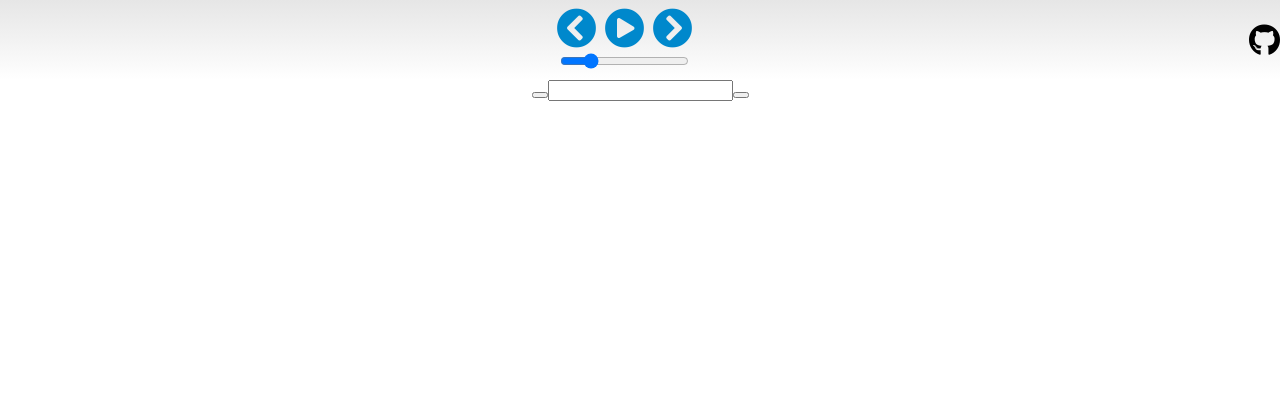
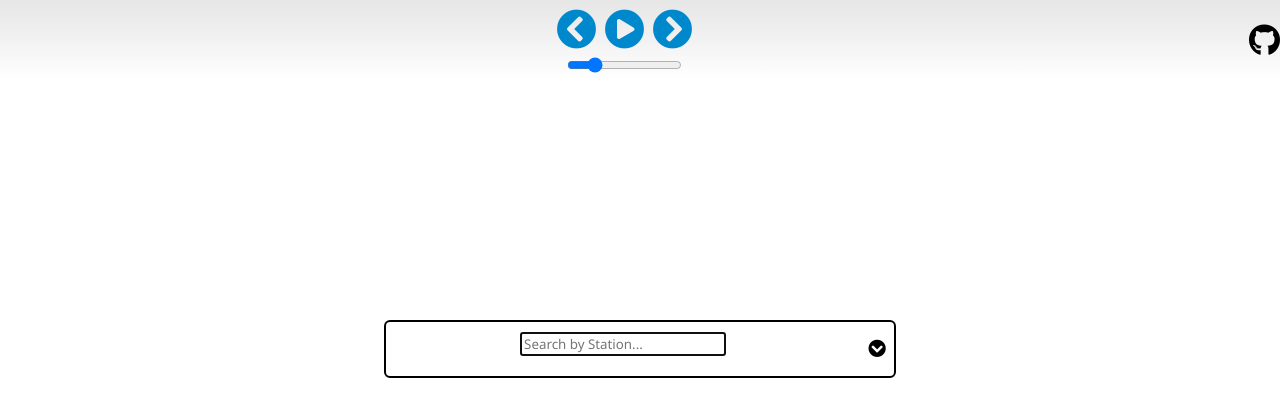
Before and after one commit to m1k3f/RadioPlayer-React, a React (Create React App) app in the folder ClientApp/: page / in a window 1280 px wide. Shown: the top 416 px of the page. Built offline with nearby package versions, Linux system fonts and the light colour scheme.

Commit message:
search updates

```diff
--- a/ClientApp/src/components/search/AdvancedSearchBars.js
+++ b/ClientApp/src/components/search/AdvancedSearchBars.js
@@ -4,7 +4,8 @@ export default class AdvancedSearchBars extends Component {
 
     render() {
         return (
-            <div>
+            <div hidden>
+                <p>Advanced Search</p>
                 {/*
                     <SearchCountry />
                     <SearchState />
--- a/ClientApp/src/components/search/StationSearch.js
+++ b/ClientApp/src/components/search/StationSearch.js
@@ -1,20 +1,39 @@
 import React, { Component } from 'react';
-import AdvancedSearchButton from './controls/AdvancedSearchButton'
+
 import SearchBar from './controls/SearchBar'
-import ClearSearchButton from './controls/ClearSearchButton'
-import AdvancedSearchBars from './AdvancedSearchBars'
 import SearchResults from './SearchResults'
 
 export default class StationSearch extends Component {
 
+    state = {
+        searchResults: null
+    }
+
+    handleSearchBarCallback = (searchCriteria) => {
+
+    }
+
+    getSearchResults = async () => {
+        let advancedSearch = this.getSearchObject();
+
+        let request = new Request('api/radio/searchStations', {
+            method: 'POST',
+            headers: {
+                'Content-Type': 'application/json;charset=utf-8'
+            },
+            body: JSON.stringify(advancedSearch)
+        });
+
+        //send request to service
+        let serviceResultsObject = await fetch(request).then((response) => response.json());
+
+    }
+
     render() {
         return (
             <section className="stationSearch">
-                <AdvancedSearchButton />
-                <SearchBar />
-                <ClearSearchButton />
-                <AdvancedSearchBars />
-                <SearchResults />
+                <SearchBar stationSearchCallback={this.handleSearchBarCallback()} />
+                <SearchResults results={this.state.searchResults} />
             </section>
         );
     }
--- a/ClientApp/src/components/search/controls/AdvancedSearchButton.js
+++ b/ClientApp/src/components/search/controls/AdvancedSearchButton.js
@@ -2,9 +2,19 @@ import React, { Component } from 'react';
 
 export default class AdvancedSearchButton extends Component {
 
+    handlButtonClick = (e) => {
+
+    }
+
     render() {
+        let buttonStyle = {
+            padding: '8px'
+        };
+
         return (
-            <button />
+            <button onClick={this.handlButtonClick} style={buttonStyle}>
+                <i className="fas fa-chevron-circle-down fa-lg"></i>
+            </button>
         );
     }
 }
--- a/ClientApp/src/components/search/controls/ClearSearchButton.js
+++ b/ClientApp/src/components/search/controls/ClearSearchButton.js
@@ -2,9 +2,19 @@ import React, { Component } from 'react';
 
 export default class ClearSearchButton extends Component {
 
+    handleButtonClick = (e) => {
+
+    }
+
     render() {
+        let buttonStyle = {
+            padding: '6px'
+        };
+
         return (
-            <button />
+            <button onClick={this.handleButtonClick} style={buttonStyle}>
+                <i className="fas fa-backspace fa-lg"></i>
+            </button>
         );
     }
 }
--- a/ClientApp/src/components/search/controls/SearchBar.js
+++ b/ClientApp/src/components/search/controls/SearchBar.js
@@ -1,10 +1,73 @@
 import React, { Component } from 'react';
+
+import AdvancedSearchButton from './AdvancedSearchButton'
+import ClearSearchButton from './ClearSearchButton'
+import AdvancedSearchBars from '../AdvancedSearchBars'
 
 export default class SearchBar extends Component {
 
+    componentDidMount() {
+        this.searchStationName.focus();
+    }
+
+    handleKeyUp = async (e) => {
+        if (e.key === 'Enter') {
+            let searchCriteria = this.getSearchCriteria();
+            this.props.stationSearchCallback(searchCriteria);
+        }
+    }
+
+    getSearchCriteria = () => {
+        let searchCriteria = {};
+        searchCriteria.offset = 0;
+        searchCriteria.limit = 10;
+        searchCriteria.order = 'votes';
+        searchCriteria.reverse = true;
+        if (this.searchStationName.length > 0) {
+            searchCriteria.name = this.searchStationName;
+        }
+        // if (countrySearch.length > 0) {
+        //     searchCriteria.country = countrySearch;
+        // }
+        // if (stateSearch.length > 0) {
+        //     searchCriteria.state = stateSearch;
+        // }
+        // if (languageSearch.length > 0) {
+        //     searchCriteria.language = languageSearch;
+        // }
+        // if (tagSearch.length > 0) {
+        //     let tagArray = tagSearch.replace(",", "").split(" ");
+        //     searchCriteria.tagList = tagArray.join(",");
+        // }
+        // if (codecSearch.length > 0) {
+        //     searchCriteria.codec = codecSearch;
+        // }
+        // if (bitrateSearch.length > 0) {
+        //     if (!isNaN(bitrateSearch)) {
+        //         searchCriteria.bitrateMin = parseInt(bitrateSearch);
+        //         searchCriteria.bitrateMax = parseInt(bitrateSearch);
+        //     }
+        // }
+
+        return searchCriteria;
+    }
+
     render() {
         return (
-            <input type="text" />
+            <div className="searchControlsAdvanced">
+                <div className="searchControls">
+                    <div />
+                    <div>
+                        <input ref={el => this.searchStationName = el}
+                            type="text"
+                            placeholder="Search by Station..."
+                            onKeyUp={this.handleKeyUp} />
+                        {/* <ClearSearchButton /> */}
+                    </div>
+                    <AdvancedSearchButton />
+                </div>
+                <AdvancedSearchBars />
+            </div>
         );
     }
 }
--- a/ClientApp/src/css/radio.css
+++ b/ClientApp/src/css/radio.css
@@ -1,6 +1,6 @@
 * {
     box-sizing: border-box;
-    /* font-family: ; */
+    font-family: 'Segoe UI',Arial,sans-serif;
 }
 
 body {
@@ -35,6 +35,10 @@ header section button {
     padding: 4px;
 }
 
+header section input {
+    width: 80%;
+}
+
 header > a > i {
     color: black;
 }
@@ -50,6 +54,8 @@ main {
 main .stream {
     max-width: 200px;
     max-height: 200px;
+    display: flex;
+    justify-content: center;
 }
 
 main .playlist {
@@ -67,8 +73,39 @@ main .playlist .playlistHeader button {
     outline: none;
     border: none;
     background: none;
+    cursor: pointer;
 }
 
 main .stationSearch {
+    position: fixed;
+    top: 40vh;
+    display: flex;
+    justify-content: center;
+    align-items: center;
+    border: 2px solid black;
+    border-radius: 6px;
+    padding-top: 10px;
+    padding-bottom: 10px;
+    width: 40%;
+}
 
+main .stationSearch .searchControlsAdvanced {
+    display: flex;
+    flex-direction: column;
+    justify-content: center;
+    width: 100%;
 }
+
+main .stationSearch .searchControlsAdvanced .searchControls {
+    display: flex;
+    flex-direction: row;
+    justify-content: space-between;
+    width: 100%
+}
+
+main .stationSearch .searchControlsAdvanced .searchControls button {
+    outline: none;
+    border: none;
+    background:none;
+    cursor: pointer;
+}
```
